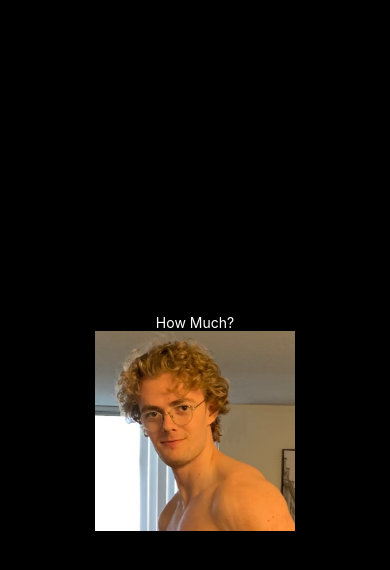
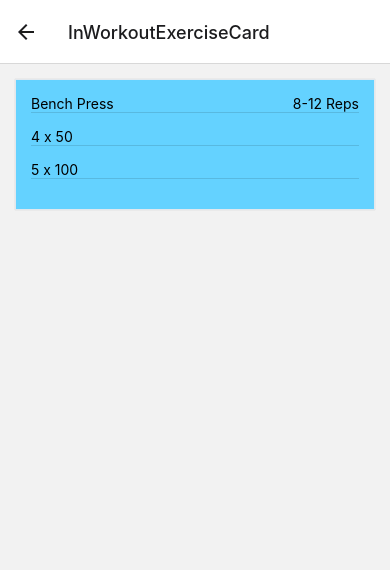
Before and after one commit to camhinton/How_Much_Workout_App, a React Native app in the folder App/: screen /InWorkoutExerciseCard in a window 390 px wide. Shown: the top 570 px of the page. Built offline with nearby package versions, Linux system fonts and the light colour scheme.

Commit message:
testing exercise card

```diff
--- a/App/App.js
+++ b/App/App.js
@@ -1,26 +1,42 @@
-import { StatusBar } from "expo-status-bar";
-import React from "react";
-import { StyleSheet, Image, Text, SafeAreaView } from "react-native";
+import React from 'react';
+import { StyleSheet } from 'react-native';
+import { NavigationContainer } from '@react-navigation/native';
+import { createNativeStackNavigator } from '@react-navigation/native-stack';
+import { HomeScreen } from './src/Components/HomeScreen';
+import { WorkoutHistory } from './src/Components/WorkoutHistory';
+import { WorkoutPlan } from './src/Components/WorkoutPlan';
+import { WorkoutTracker } from './src/Components/WorkoutTracker';
+import { InWorkoutExerciseCard } from './src/Components/InWorkoutExerciseCard';
+
+const Stack = createNativeStackNavigator();
 
 export default function App() {
 	return (
-    <SafeAreaView style={styles.container}>
-      <Text style={styles.white}>How Much?</Text>
+		<NavigationContainer>
+			<Stack.Navigator>
+				<Stack.Screen name='Home' component={HomeScreen} />
+				<Stack.Screen name='WorkoutHistory' component={WorkoutHistory} />
+				<Stack.Screen name='WorkoutPlans' component={WorkoutPlan} />
+				<Stack.Screen name='WorkoutTracker' component={WorkoutTracker} />
 
-      <Image style={styles.logo} source={require("./assets/how_much.jpg")} />
-    </SafeAreaView>
+				<Stack.Screen
+					name='InWorkoutExerciseCard'
+					component={InWorkoutExerciseCard}
+				/>
+			</Stack.Navigator>
+		</NavigationContainer>
 	);
 }
 
-const styles = StyleSheet.create({
+export const styles = StyleSheet.create({
 	container: {
 		flex: 1,
-    backgroundColor: "#000000",
-    alignItems: "center",
-    justifyContent: "center",
+		backgroundColor: '#000000',
+		alignItems: 'center',
+		justifyContent: 'center',
 	},
 	white: {
-    color: "#fff",
+		color: '#fff',
 	},
 	logo: {
 		width: 200,
--- a/App/package.json
+++ b/App/package.json
@@ -13,6 +13,9 @@
     "react": "16.13.1",
     "react-dom": "16.13.1",
     "react-native": "https://github.com/expo/react-native/archive/sdk-42.0.0.tar.gz",
+    "react-native-elements": "^3.4.2",
+    "react-native-safe-area-context": "3.2.0",
+    "react-native-screens": "~3.4.0",
     "react-native-web": "~0.13.12"
   },
   "devDependencies": {
--- /dev/null
+++ b/App/src/Components/HomeScreen.js
@@ -0,0 +1,32 @@
+import React from 'react';
+import { Image, Text, SafeAreaView, Button } from 'react-native';
+import { styles } from '../../App';
+
+export const HomeScreen = ({ navigation }) => {
+	return (
+		<SafeAreaView style={styles.container}>
+			<Text style={styles.white}>How Much?</Text>
+			<Image
+				style={styles.logo}
+				source={require('../../assets/how_much.jpg')}
+			/>
+
+			<Button
+				title='Workout History'
+				onPress={() => navigation.navigate('WorkoutHistory')}
+			/>
+			<Button
+				title='Workout Plans'
+				onPress={() => navigation.navigate('WorkoutPlans')}
+			/>
+			<Button
+				title='Start a Workout'
+				onPress={() => navigation.navigate('WorkoutTracker')}
+			/>
+			<Button
+				title='Testing Card'
+				onPress={() => navigation.navigate('InWorkoutExerciseCard')}
+			/>
+		</SafeAreaView>
+	);
+};
--- /dev/null
+++ b/App/src/Components/InWorkoutExerciseCard.js
@@ -0,0 +1,50 @@
+import React, { Component } from 'react';
+import { SafeAreaView, Text, View } from 'react-native';
+import { Card } from 'react-native-elements';
+
+const sets = [
+	{
+		reps: 4,
+		weight: 50,
+	},
+	{
+		reps: 5,
+		weight: 100,
+	},
+];
+
+export const InWorkoutExerciseCard = ({ navigation }) => {
+	return (
+		<Card containerStyle={{ backgroundColor: '#64D2FF' }}>
+			<View
+				style={{
+					flexDirection: 'row',
+					justifyContent: 'space-between',
+				}}
+			>
+				<Text>Bench Press</Text>
+				<Text>8-12 Reps</Text>
+			</View>
+
+			{sets.map((set, i) => {
+				return (
+					<View>
+						<Card.Divider />
+						<View
+							key={i}
+							style={{
+								flexDirection: 'row',
+							}}
+						>
+							<Text>{set.reps}</Text>
+							<Text> x </Text>
+							<Text>{set.weight}</Text>
+						</View>
+					</View>
+				);
+			})}
+
+			<Card.Divider />
+		</Card>
+	);
+};
--- /dev/null
+++ b/App/src/Components/WorkoutHistory.js
@@ -0,0 +1,11 @@
+import React from 'react';
+import { Text, SafeAreaView } from 'react-native';
+import { styles } from '../../App';
+
+export const WorkoutHistory = ({ navigation }) => {
+	return (
+		<SafeAreaView style={styles.container}>
+			<Text style={styles.white}>Workout History</Text>
+		</SafeAreaView>
+	);
+};
```
Also changed, not shown: App/BlankWorkout.js (deleted, +0 -12 lines), 1 other file (tests, documents, lock files or other folders). Lines whose indentation alone changed are shown as unchanged.
